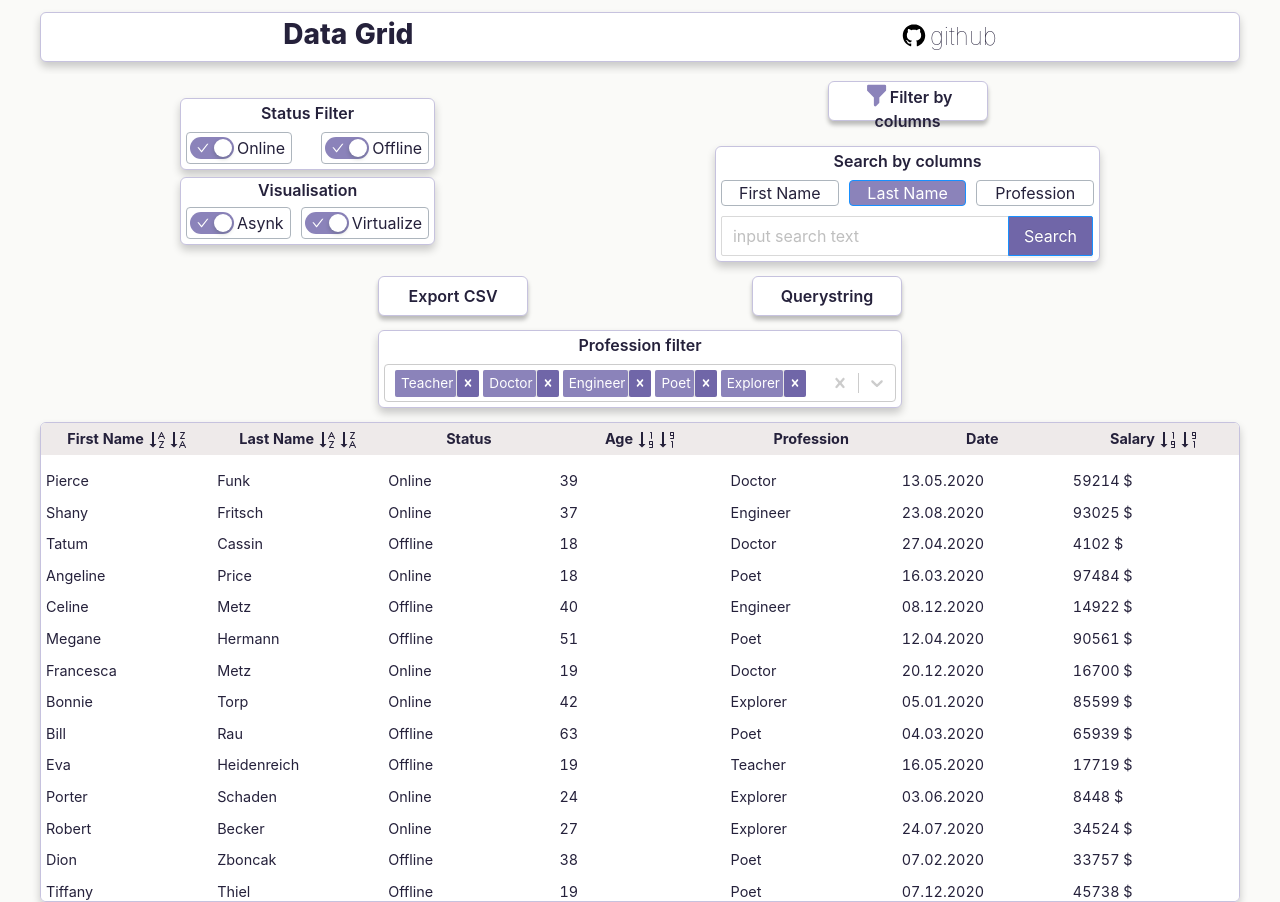
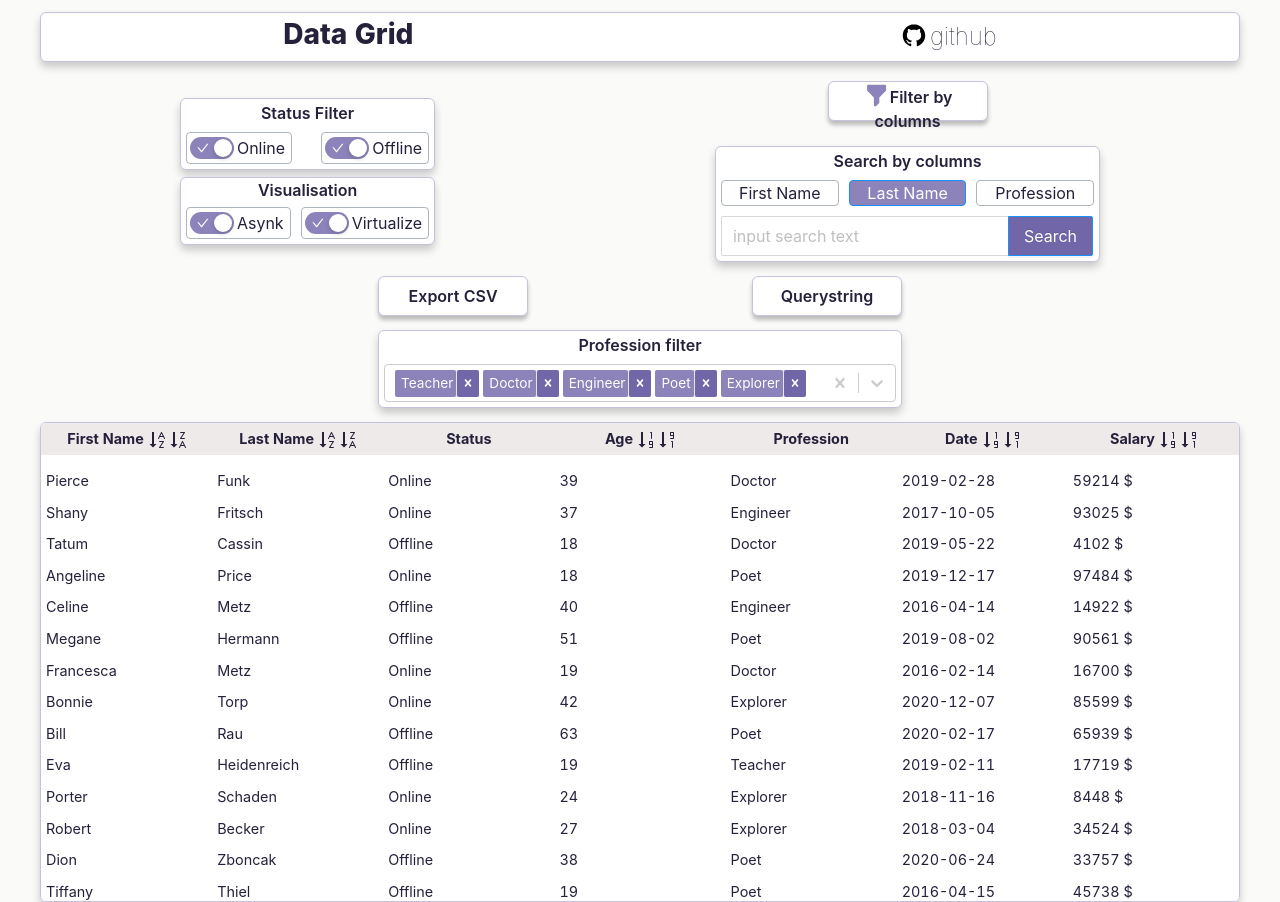
Before and after one commit to scientist26/datagrid, a React (Create React App) app: page / in a window 1280 px wide. Built offline with nearby package versions, Linux system fonts and the light colour scheme.

Commit message:
feat: add sort by date

```diff
--- a/src/components/DataGrid/DataGrid.js
+++ b/src/components/DataGrid/DataGrid.js
@@ -34,7 +34,6 @@ const DataGrid = () => {
   };
 
   const onSortAsc = (e) => {
-    console.log(e.currentTarget.id);
     if (sortDirection[e.currentTarget.id] === 'asc') {
       dispatch(fakePersonsDataSortInitial(initialPersonsDataStore));
     } else {
@@ -114,7 +113,21 @@ const DataGrid = () => {
                 </div>
               </th>
               <th className="table-header__caption">Profession</th>
-              <th className="table-header__caption">Date</th>
+              <th className="table-header__caption">
+                <span className="table-header__caption-title">Date</span>
+                <div className="table-header__sort-icon">
+                  <ImSortNumericAsc
+                    id="date"
+                    className={classNameSortActiveAsc('date')}
+                    onClick={(e) => onSortAsc(e)}
+                  />
+                  <ImSortNumbericDesc
+                    id="date"
+                    className={classNameSortActiveDesc('date')}
+                    onClick={(e) => onSortDesc(e)}
+                  />
+                </div>
+              </th>
               <th className="table-header__caption">
                 <span className="table-header__caption-title">Salary</span>
                 <div className="table-header__sort-icon">
--- a/src/components/TableList/TableList.js
+++ b/src/components/TableList/TableList.js
@@ -11,7 +11,7 @@ const TableList = ({ personsDataStore }) => {
       <td className="table-content__data">{e.age}</td>
       <td className="table-content__data">{e.profession}</td>
       <td className="table-content__data">{e.date}</td>
-      <td className="table-content__data">{e.salary}</td>
+      <td className="table-content__data">{e.salary} $</td>
     </tr>
   ));
   return <tbody className="table-content">{tableItems}</tbody>;
--- a/src/containers/TableListContainer/TableListContainer.js
+++ b/src/containers/TableListContainer/TableListContainer.js
@@ -1,5 +1,5 @@
 import React from 'react';
-import { useState, useEffect } from 'react';
+import { useEffect } from 'react';
 import { useDispatch, useSelector } from 'react-redux';
 import { fakePersonsDataLoaded } from '../../redux/modules/loadData/loadData';
 import { fakePersonsCurrentData } from '../../redux/modules/sort/sort';
@@ -8,7 +8,6 @@ import TableList from '../../components/TableList';
 
 const TableListContainer = () => {
   const personsDataStore = useSelector((state) => state.sortReducer.currentPersonsData);
-  console.log(personsDataStore);
   const dispatch = useDispatch();
   useEffect(() => {
     if (!localStorage.getItem('fakePersonData')) {
--- a/src/services/data/fakeData.js
+++ b/src/services/data/fakeData.js
@@ -10,8 +10,8 @@ for (let i = 0; i < 20; i++) {
     status: randomStatusInWeb(),
     age: randomInteger(18, 65),
     profession: randomProfession(),
-    date: faker.date.past().toLocaleDateString('fr-CH'),
-    salary: `${faker.random.number()} $`,
+    date: faker.date.between('2016-01-01', '2021-01-10').toISOString().slice(0, 10),
+    salary: faker.random.number(),
   });
 }
 
```
Also changed, not shown: 1 other file (tests, documents, lock files or other folders).
